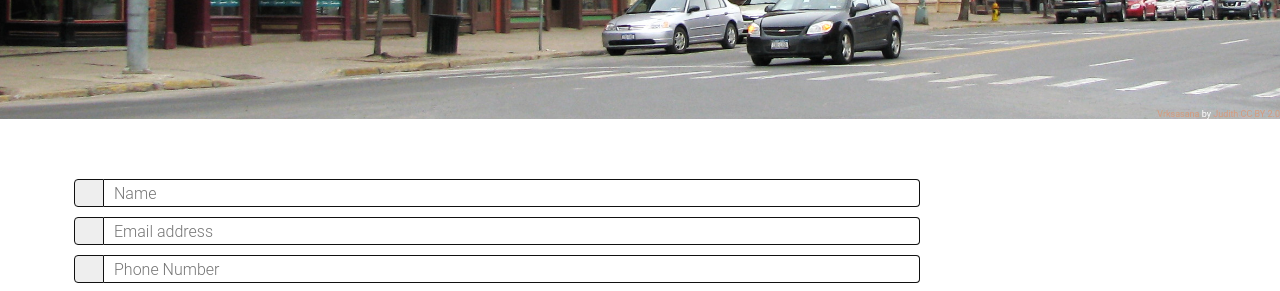
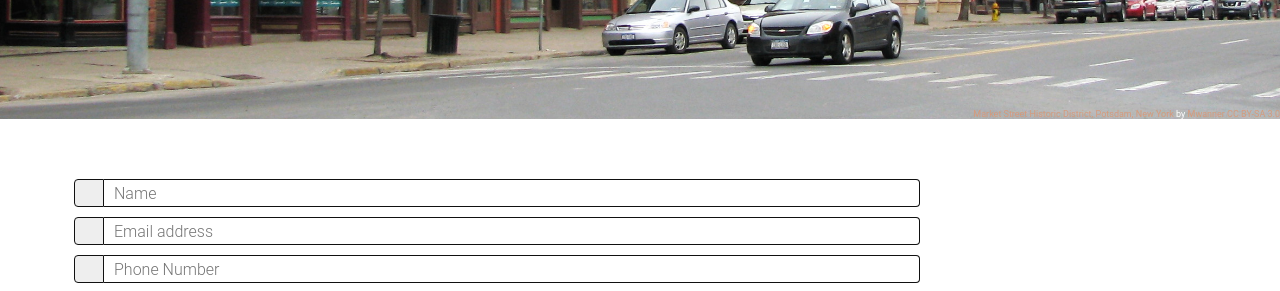
Before and after one commit to doctorbatch/doctorbatch.github.io, a Jekyll site: the page built from index.html, in a window 1280 px wide and 900 px high, scrolled down 5119 px. Shown: the part 265-556 px from the top of the window. Built offline with Jekyll 4.4.1, drawn with Linux system fonts in a browser that asks for light colours.

Commit message:
Fixed attribution on Potsdam photo

```diff
--- a/_includes/contact.html
+++ b/_includes/contact.html
@@ -7,9 +7,9 @@
 		<br> <br>
 	</div>
 	<div class="attribution">
-		<a href="https://commons.wikimedia.org/wiki/File:Vrksasana.jpg">Vrksasana</a>
-		by <a href="http://www.flickr.com/people/43546466@N00">Judith</a> <a
-			href="http://creativecommons.org/licenses/by/2.0">CC BY 2.0</a>
+		<a href="https://commons.wikimedia.org/wiki/File:Market_Street_Historic_District,_Potsdam,_New_York.JPG">Market Street Historic District, Potsdam, New York</a>
+		by <a href="https://commons.wikimedia.org/wiki/User:Mwanner">Mwanner</a> <a
+			href="https://creativecommons.org/licenses/by-sa/3.0/deed.en">CC BY-SA 3.0</a>
 	</div>
 </div>
 
```
